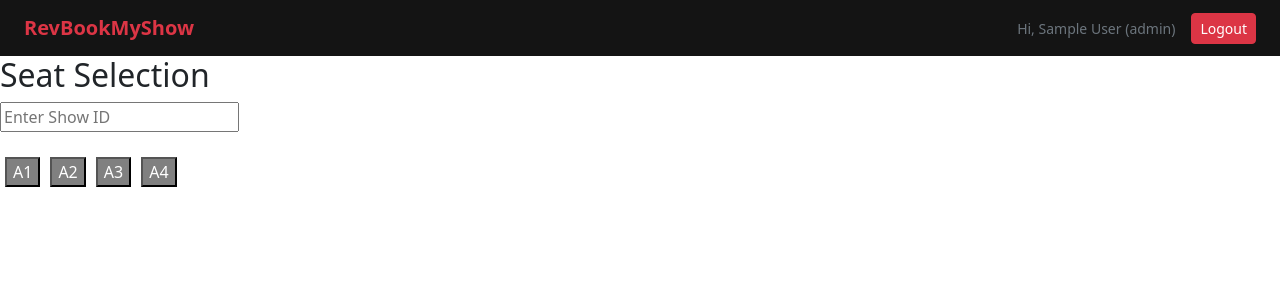
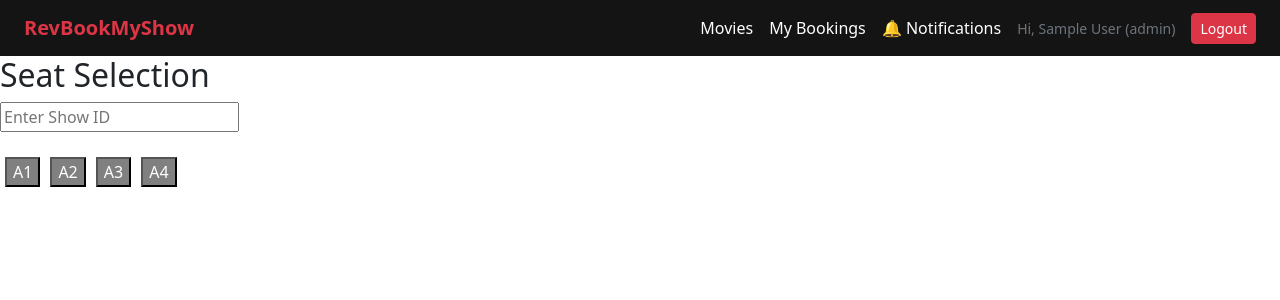
Before and after one commit to Rajendra0309/Rev-BookMyShow, a React app in the folder frontend/: page /booking in a window 1280 px wide. Shown: the top 300 px of the page. Built offline with nearby package versions, Linux system fonts and the light colour scheme; no server answers; sample sign-in values are in the browser's storage; the HTML template or start-up script is replaced by a standard one.

Commit message:
feat: Day6 - Role-based Navbar links + dynamic page header in Reports for Admin/Customer (Rajendra)

```diff
--- a/frontend/src/components/Navbar.jsx
+++ b/frontend/src/components/Navbar.jsx
@@ -4,6 +4,7 @@ import { getUser, logout } from '../services/authService';
 export default function Navbar() {
     const navigate = useNavigate();
     const user = getUser();
+    const isAdmin = user?.role === 'Admin';
 
     const handleLogout = () => {
         logout();
@@ -16,6 +17,33 @@ export default function Navbar() {
             <div className='d-flex align-items-center gap-3'>
                 {user ? (
                     <>
+                        {/* Common link */}
+                        <Link className='text-white text-decoration-none' to="/movies">Movies</Link>
+
+                        {/* Admin-only links */}
+                        {isAdmin && (
+                            <Link className='text-white text-decoration-none' to="/admin/show/create">
+                                Admin Panel
+                            </Link>
+                        )}
+                        {isAdmin && (
+                            <Link className='text-white text-decoration-none' to="/reports">
+                                Reports
+                            </Link>
+                        )}
+
+                        {/* Customer-only links */}
+                        {!isAdmin && (
+                            <Link className='text-white text-decoration-none' to="/bookings">
+                                My Bookings
+                            </Link>
+                        )}
+                        {!isAdmin && (
+                            <Link className='text-white text-decoration-none' to="/reports">
+                                🔔 Notifications
+                            </Link>
+                        )}
+
                         <span className='text-secondary small'>Hi, {user.name} ({user.role})</span>
                         <button className='btn btn-sm btn-danger' onClick={handleLogout}>Logout</button>
                     </>
--- a/frontend/src/pages/Reports.jsx
+++ b/frontend/src/pages/Reports.jsx
@@ -198,7 +198,7 @@ export default function Reports() {
         <div style={styles.page}>
             {/* Page Header */}
             <div style={styles.pageHeader}>
-                <h1 style={styles.pageTitle}>📊 Reports &amp; Notifications</h1>
+                <h1 style={styles.pageTitle}>{isAdmin ? '📊 Reports & Notifications' : '🔔 Notifications'}</h1>
                 <p style={styles.pageSubtitle}>
                     {isAdmin ? 'Admin Dashboard — Revenue, Occupancy &amp; Booking Analytics' : 'Your Notification Centre'}
                 </p>
```
